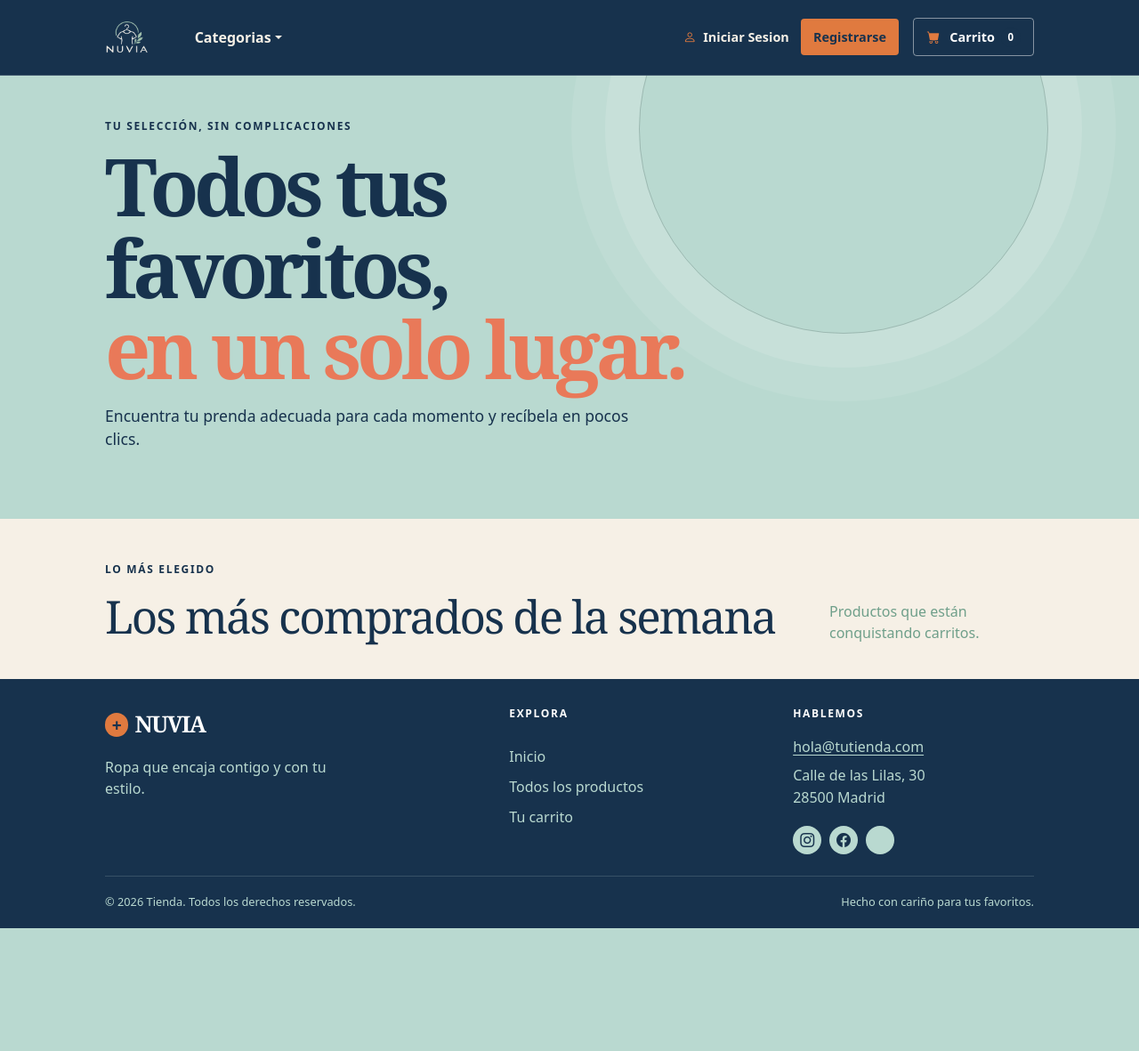
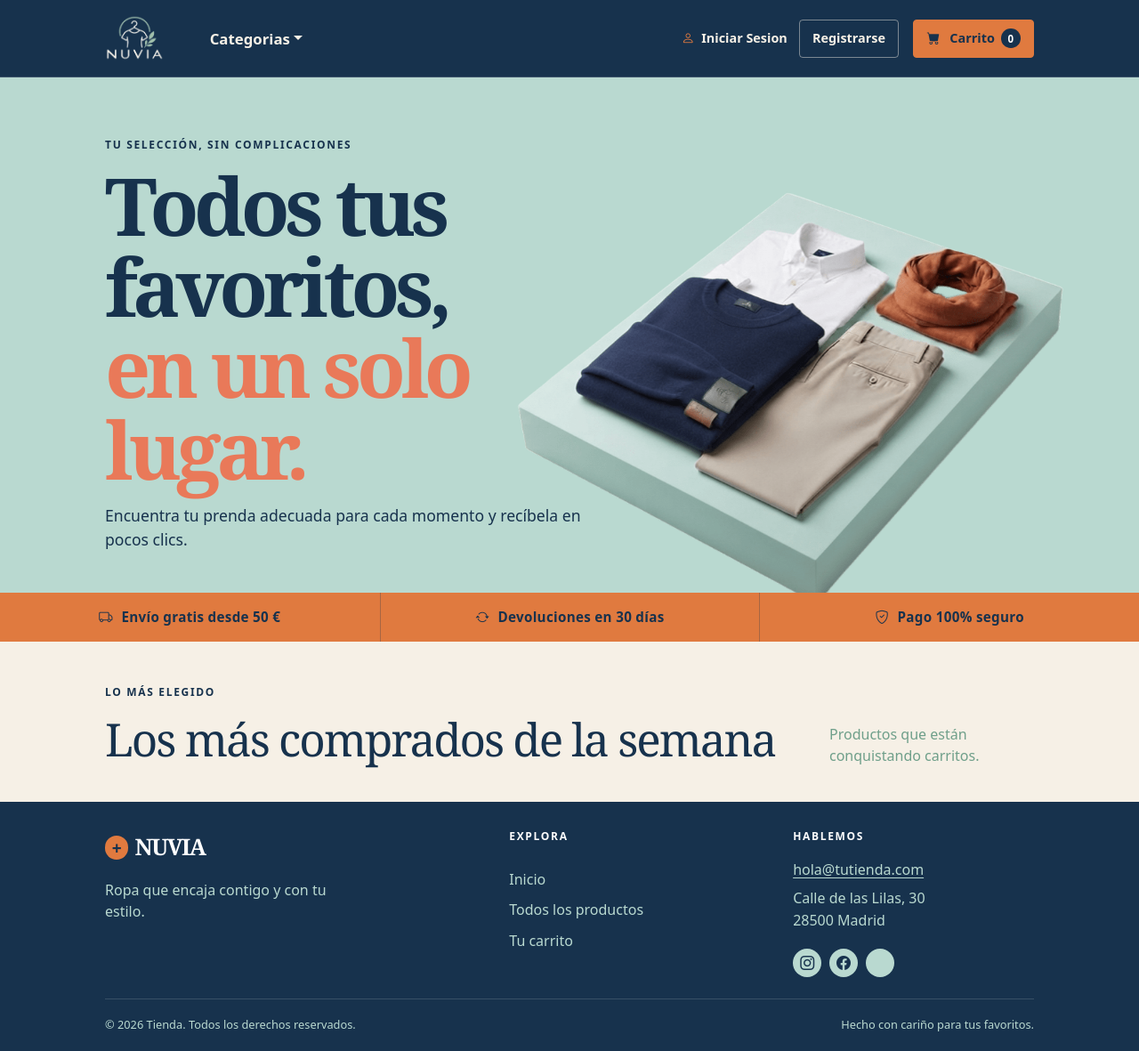
Before and after one commit to Laura93888/tienda, a PHP site: page / in a window 1280 px wide. Shown: the whole page at 89% size. Before the commit the page ends 1043 px from the top, so only its background shows below. Run offline with PHP 8.4, Linux system fonts and the light colour scheme; data that the repository does not hold is empty; a stand-in replaces the project's code that opens the database connection.

Commit message:
mejorada portada

```diff
--- a/css/styles.css
+++ b/css/styles.css
@@ -30,9 +30,9 @@ h1, h2, h3, h4, h5, h6,
 .h1, .h2, .h3, .h4, .h5, .h6 {
   font-family: 'Courier New', Courier, monospace;
 }
-
+/* ---------- Cabecera ---------- */
 .navbar {
-  padding: 1.05rem 0;
+  padding: 0.7rem 0;
   background: var(--store-ink) !important;
   border-bottom: 1px solid rgba(255, 255, 255, 0.16);
 }
@@ -46,63 +46,50 @@ h1, h2, h3, h4, h5, h6,
 .site-navbar__brand {
   display: inline-flex;
   align-items: center;
-  gap: 0.45rem;
   color: #fff !important;
-  font-family: Georgia, serif;
-  font-size: 1.55rem;
-  font-weight: 700;
-  letter-spacing: -0.06em;
 }
 
 .site-navbar__brand img {
-    height: 40px;
-    width: auto;
-}
-
-.site-navbar__brand-mark {
-  display: inline-grid;
-  width: 1.6rem;
-  height: 1.6rem;
-  place-items: center;
-  color: #fff;
-  background: var(--store-coral);
-  border-radius: 50%;
-  font-family: var(--bs-body-font-family);
-  font-size: 1.2rem;
-  line-height: 1;
-  letter-spacing: 0;
-}
-
-.navbar-brand {
-  color: #fff !important;
-  font-weight: 800;
-  letter-spacing: -0.03em;
-}
-
-.navbar .nav-link {
-  color: var(--store-cream) !important;
-  font-weight: 600;
-}
-
-.navbar .nav-link:hover,
-.navbar .nav-link.active {
-  color: #fff !important;
+  height: 54px;
+  width: auto;
 }
 
 .site-navbar .navbar-nav {
   gap: 0.45rem;
 }
 
+/* Categorías: más presencia */
 .site-navbar .nav-link {
+  position: relative;
   padding: 0.55rem 0.75rem !important;
   color: var(--store-cream) !important;
-  border-radius: 0.25rem;
-  transition: color 180ms ease, background 180ms ease;
+  font-size: 1.05rem;
+  font-weight: 700;
+  transition: color 180ms ease;
 }
 
 .site-navbar .nav-link:hover,
 .site-navbar .nav-link.active {
-  background: rgba(224, 122, 63, 0.22);
+  color: #fff !important;
+}
+
+/* Subrayado naranja (no en el desplegable, porque Bootstrap usa su ::after para la flechita) */
+.site-navbar .nav-link:not(.dropdown-toggle)::after {
+  content: "";
+  position: absolute;
+  left: 0.75rem;
+  right: 0.75rem;
+  bottom: 0.2rem;
+  height: 2px;
+  background: var(--store-orange);
+  transform: scaleX(0);
+  transform-origin: left;
+  transition: transform 180ms ease;
+}
+
+.site-navbar .nav-link:not(.dropdown-toggle):hover::after,
+.site-navbar .nav-link.active::after {
+  transform: scaleX(1);
 }
 
 .site-navbar .navbar-toggler {
@@ -187,31 +174,37 @@ h1, h2, h3, h4, h5, h6,
   text-decoration: none;
 }
 
+/* Registrarse: secundario, solo contorno */
 .site-navbar__account-button {
-  color: var(--store-ink);
-  background: var(--store-orange);
+  color: var(--store-cream);
+  background: transparent;
+  border: 1px solid rgba(246, 240, 230, 0.45);
+  transition: color 180ms ease, border-color 180ms ease;
 }
 
 .site-navbar__account-button:hover {
-  color: var(--store-ink);
-  background: var(--store-orange);
+  color: var(--store-orange);
+  border-color: var(--store-orange);
 }
 
+/* Carrito: el naranja relleno */
 .site-navbar__cart {
   gap: 0.45rem;
   margin-left: 1rem;
-  color: #fff;
-  border: 1px solid rgba(255, 255, 255, 0.48);
+  color: var(--store-ink);
+  background: var(--store-orange);
+  border: 1px solid var(--store-orange);
+  transition: background 180ms ease, border-color 180ms ease;
 }
 
 .site-navbar__cart:hover {
-  color: #fff;
-  border-color: var(--store-orange);
-  background: rgba(224, 122, 63, 0.18);
+  color: var(--store-ink);
+  background: #ea8a52;
+  border-color: #ea8a52;
 }
 
 .site-navbar__cart > i {
-  color: var(--store-orange);
+  color: var(--store-ink);
 }
 
 .site-navbar__cart-count {
@@ -221,7 +214,7 @@ h1, h2, h3, h4, h5, h6,
   padding: 0 0.25rem;
   place-items: center;
   color: #fff;
-  background: var(--store-blue);
+  background: var(--store-ink);
   border-radius: 50%;
   font-size: 0.72rem;
 }
@@ -1041,35 +1034,23 @@ h1, h2, h3, h4, h5, h6,
   font-size: 0.82rem;
   font-weight: 800;
 }
-
 .home-hero {
   position: relative;
   overflow: hidden;
+  min-height: 58vh;
   display: flex;
   align-items: center;
   background: var(--store-teal);
-  isolation: isolate;
-}
-
-.home-hero::after {
-  content: "";
-  position: absolute;
-  width: 460px;
-  height: 460px;
-  right: 8%;
-  top: -170px;
-  border: 1px solid rgba(32, 43, 43, 0.18);
-  border-radius: 50%;
-  box-shadow: 0 0 0 38px rgba(255, 255, 255, 0.12), 0 0 0 76px rgba(255, 255, 255, 0.08);
-  z-index: -1;
 }
 
 .home-hero .container {
   position: relative;
-  display: block;
+  display: grid;
+  grid-template-columns: 1fr 0.8fr;
+  align-items: center;
+  gap: 3rem;
   width: 100%;
   padding-top: 3rem;
-  padding-bottom: 3rem;
 }
 
 .home-hero__content {
@@ -1106,6 +1087,23 @@ h1, h2, h3, h4, h5, h6,
   margin-bottom: 1.8rem;
   color: var(--store-ink);
   font-size: 1.1rem;
+}
+
+.home-hero__image {
+  display: flex;
+  align-items: center;
+  justify-content: center;
+  margin-left: -100px;
+  position: relative;
+  z-index: 1;
+}
+
+.home-hero__image img {
+  display: block;
+  width: 120%;
+  max-width: none;
+  height: auto;
+  object-fit: contain;
 }
 
 .home-hero__action {
--- a/index.php
+++ b/index.php
@@ -11,8 +11,68 @@ include_once("cabecera.php");
                     <h1>Todos tus favoritos,<br><em style="color: #e97959">en un solo lugar.</em></h1>
                     <p class="home-hero__text">Encuentra tu prenda adecuada para cada momento y recíbela en pocos clics.</p>
                 </div>
+                <div class="home-hero__image">
+                    <img src="img/ropaportada.png" alt="Selección de prendas">
+                </div
             </div>
         </header>
+
+<section style="
+    display: grid;
+    grid-template-columns: repeat(3, 1fr);
+    width: 100%;
+    background: #e07a3f;
+    color: #17324d;
+">
+
+    <p style="
+        display: flex;
+        align-items: center;
+        justify-content: center;
+        gap: 0.6rem;
+        margin: 0;
+        padding: 1rem 0.5rem;
+        font-size: 0.95rem;
+        font-weight: 800;
+        letter-spacing: 0.02em;
+    ">
+        <i class="bi-truck"></i>
+        Envío gratis desde 50 €
+    </p>
+
+    <p style="
+        display: flex;
+        align-items: center;
+        justify-content: center;
+        gap: 0.6rem;
+        margin: 0;
+        padding: 1rem 0.5rem;
+        font-size: 0.95rem;
+        font-weight: 800;
+        letter-spacing: 0.02em;
+        border-left: 1px solid rgba(23, 50, 77, 0.28);
+    ">
+        <i class="bi-arrow-repeat"></i>
+        Devoluciones en 30 días
+    </p>
+
+    <p style="
+        display: flex;
+        align-items: center;
+        justify-content: center;
+        gap: 0.6rem;
+        margin: 0;
+        padding: 1rem 0.5rem;
+        font-size: 0.95rem;
+        font-weight: 800;
+        letter-spacing: 0.02em;
+        border-left: 1px solid rgba(23, 50, 77, 0.28);
+    ">
+        <i class="bi-shield-check"></i>
+        Pago 100% seguro
+    </p>
+
+</section>
         <!-- Section-->
         <section class="home-products py-5" id="mas-vendidos">
             <div class="container px-4 px-lg-5">
```
Also changed, not shown: js/scripts.js (deleted, +0 -7 lines), img/ropaportada.png (added).
